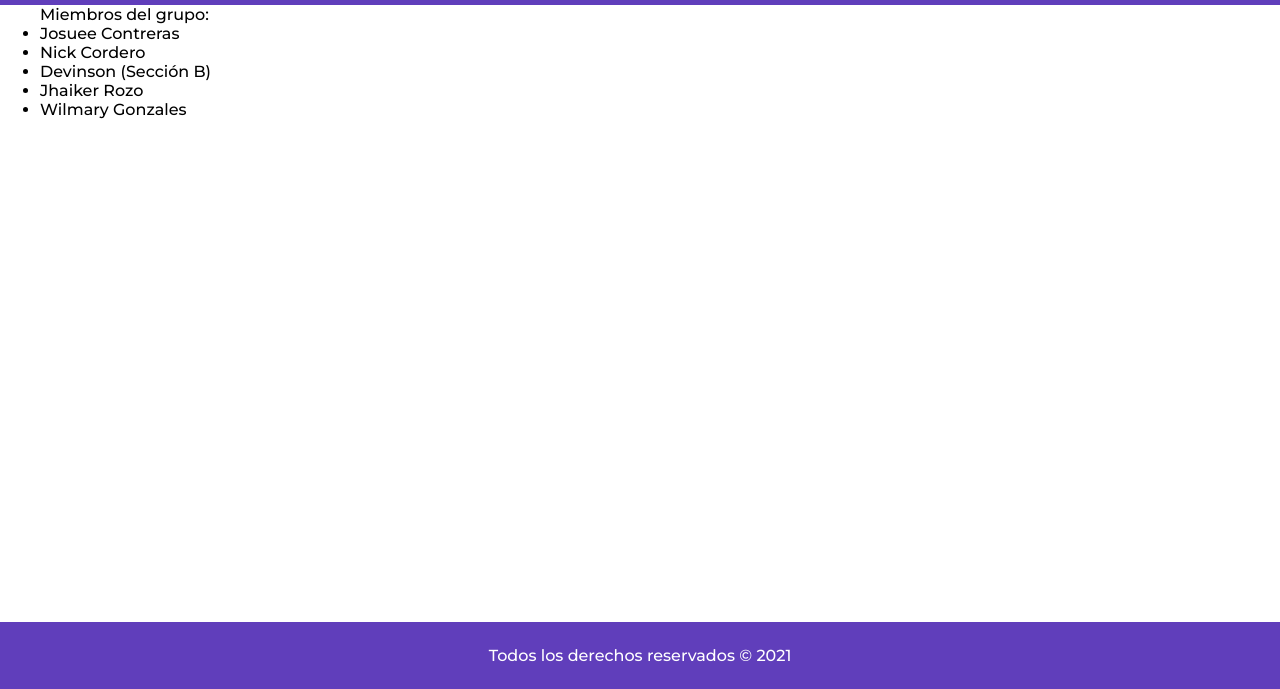
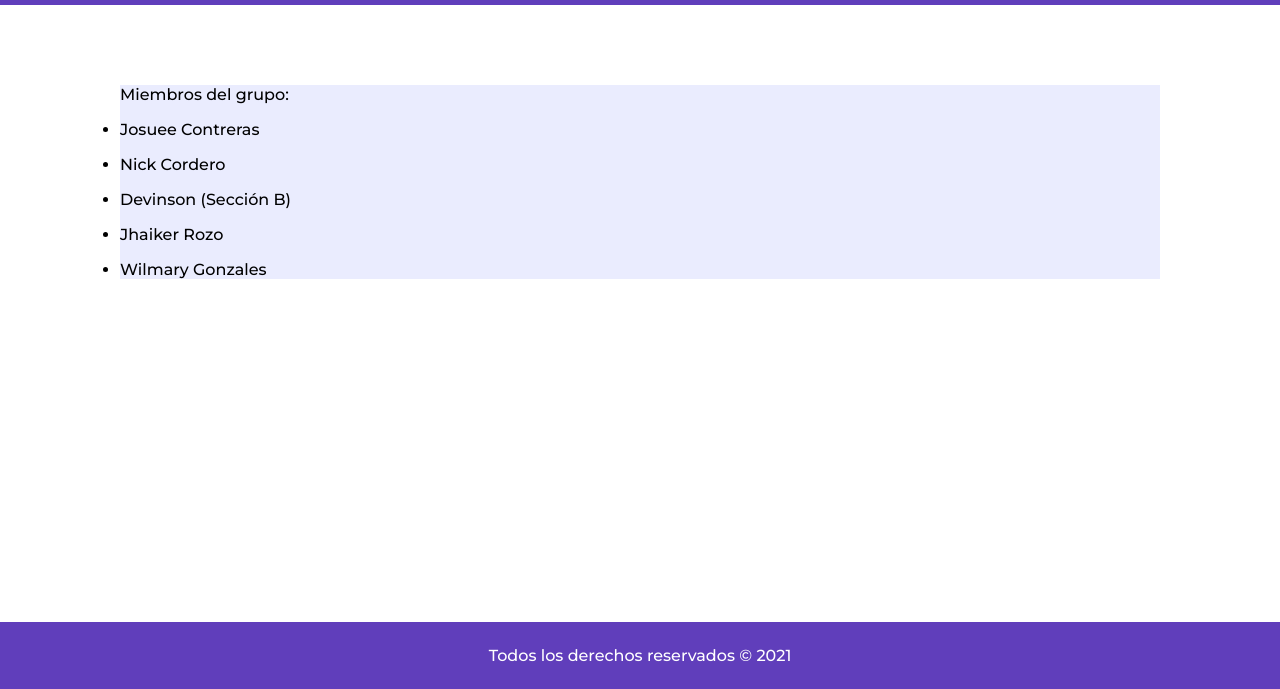
Before and after one commit to joshuaco/UPTAIT_project, a plain HTML site: page estudiantes.html in a window 1280 px wide. Shown: the part 111-800 px from the top of the page. Drawn offline with Linux system fonts and the light colour scheme.

Commit message:
Mensaje aprobado modal y cambios en estudiantes

```diff
--- a/assets/css/index_styles.css
+++ b/assets/css/index_styles.css
@@ -371,3 +371,13 @@ dialog[open] {
     color: #fffffe;
     padding: 6px;
 }
+
+/* Estudiantes */
+.container__list-data {
+    background-color: #EAECFE;
+    margin: 5em;
+}
+
+.container__list-data li {
+    margin: 1em 0;
+}
--- a/assets/scripts/script_questions.js
+++ b/assets/scripts/script_questions.js
@@ -68,7 +68,7 @@ const showScore = () => {
     dialog.innerHTML = `<div class="modal-content"></div>`;
 
     if (score >= 15) {
-        dialog.firstElementChild.innerHTML += `<h3>Felicidades! Tu puntuación es ${score}</h3>`;
+        dialog.firstElementChild.innerHTML += `<h3>Felicidades! Tu puntuación es ${score}, haz superado la prueba!</h3>`;
     } else {
         dialog.firstElementChild.innerHTML += `<h3>Lo sentimos, tu puntuación es ${score}</h3>`;
         dialog.firstElementChild.innerHTML += `<button id="again-button">Intentar de nuevo</button>`;
--- a/estudiantes.html
+++ b/estudiantes.html
@@ -41,7 +41,7 @@
     </div>
 
     <div class="container">
-        <ul>
+        <ul class="container__list-data">
             <p>Miembros del grupo:</p>
             <li>
                 Josuee Contreras
```
